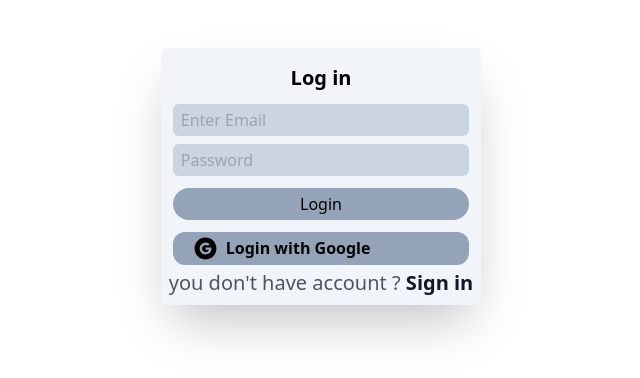
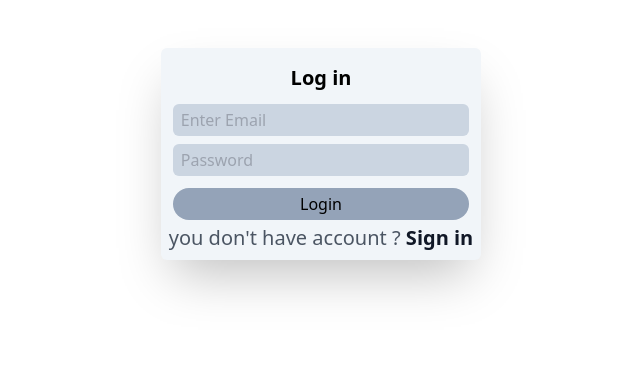
Before and after one commit to rachidcooder/DWM-Tasks, a React (Vite) app in the folder front-end/: page /login in a window 1280 px wide. Shown: the top 378 px of the page, without its empty margins (319-959 px from the left). Built offline with nearby package versions, Linux system fonts and the light colour scheme.

Commit message:
allows acces from every where

```diff
--- a/front-end/index.html
+++ b/front-end/index.html
@@ -2,7 +2,7 @@
 <html lang="en">
   <head>
     <meta charset="UTF-8" />
-    <link rel="icon" type="image/svg+xml" href="/vite.svg" />
+    <link rel="icon" type="image/svg+xml" href="/checklist.png" />
     <meta name="viewport" content="width=device-width, initial-scale=1.0" />
     <title>DWM-Tasks</title>
   </head>
--- a/front-end/src/Pages/Login.jsx
+++ b/front-end/src/Pages/Login.jsx
@@ -57,13 +57,6 @@
                  Login
                </button>
 
-                 <div className='flex flex-row'>
-
-                 <button className='w-full ps-3 flex  rounded-xl font-semibold text-center  bg-slate-400 m-1 mt-2 py-1 hover:bg-slate-600'>
-                     <AiFillGoogleCircle size={25} className='mx-2 text-center'/>
-                      Login with Google
-                 </button>
-                </div>
 
                <span className='text-xl text-gray-600'>
                 you don't have account ? <Link  className=" font-bold text-gray-900" to={'/'}>Sign in</Link>
--- a/front-end/src/Pages/SignIn.jsx
+++ b/front-end/src/Pages/SignIn.jsx
@@ -93,9 +93,6 @@
                   onClick={()=>{RegisterGusse()}}>
                    Guess
                  </button>
-                 <button className='w-full ps-3 flex  rounded-xl font-semibold text-center  bg-slate-400 m-1 mt-2 py-1 hover:bg-slate-600'>
-                   Google   <AiFillGoogleCircle size={25} className='mx-2 text-center'/>
-                 </button>
                 </div>
 
 
```
Also changed, not shown: front-end/public/checklist.png (added).
